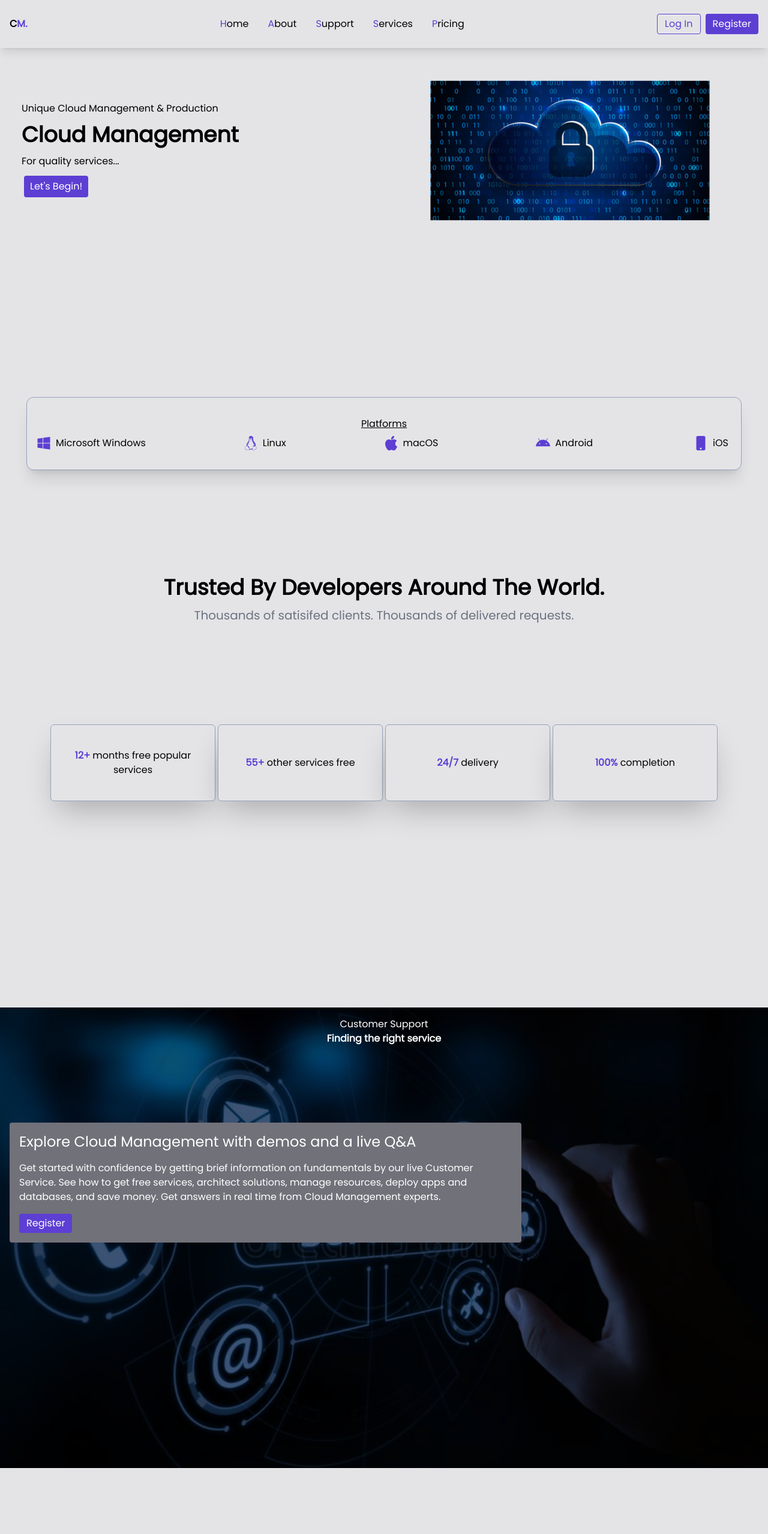
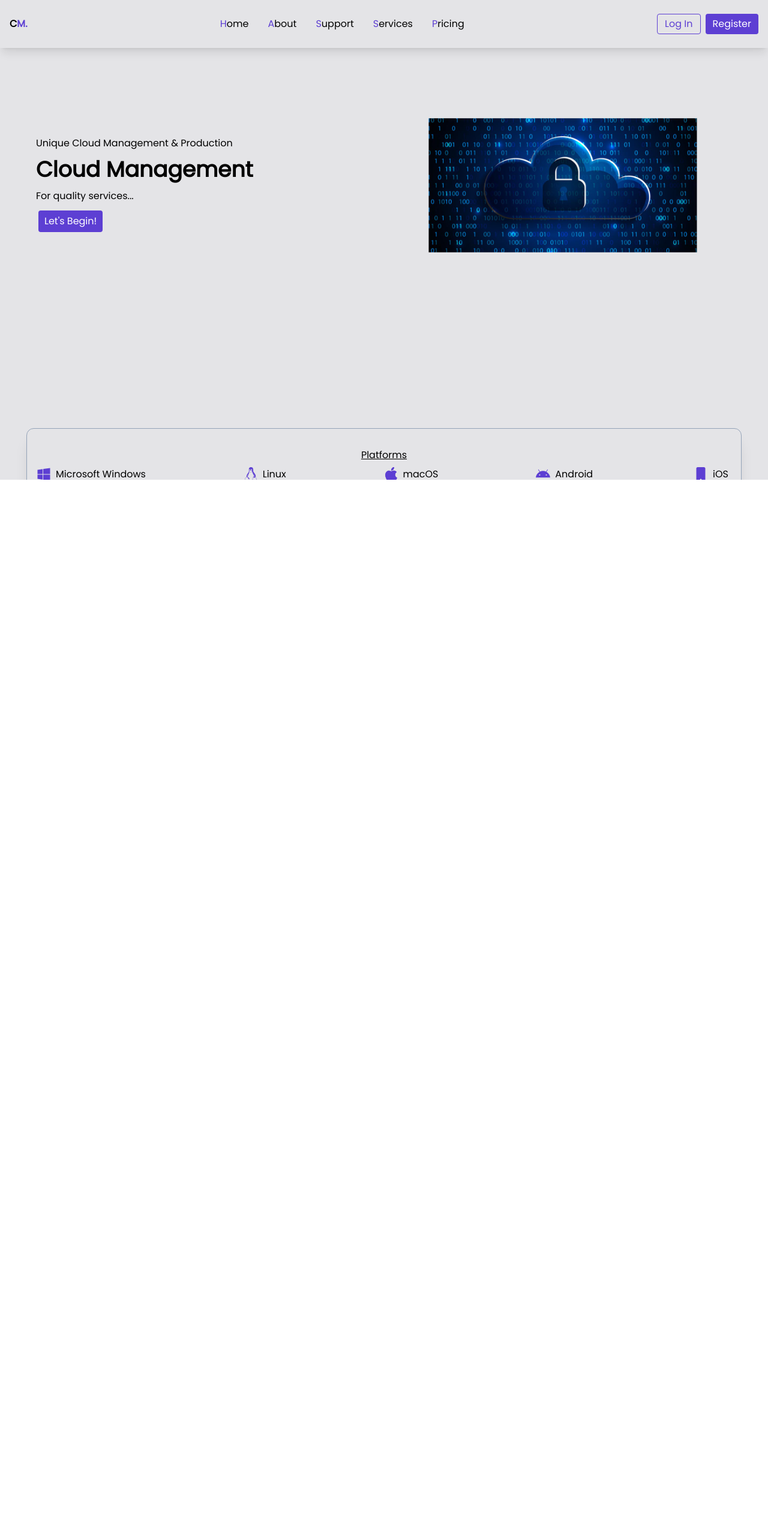
Before and after one commit to ferenczidavid/data_services, a React (Vite) app: page / in a window 1280 px wide. Shown: the top 2558 px of the page at 60% size. After the commit the page ends 800 px from the top, so only its background shows below. Built offline with nearby package versions, Linux system fonts and the light colour scheme.

Commit message:
content overflow fix

```diff
--- a/src/App.jsx
+++ b/src/App.jsx
@@ -1,4 +1,4 @@
-import './App.css'
+
 import Layout from './components/ui/Layout'
 import Home from './features/Home'
 import About from './features/About'
--- a/src/components/nav/Footer.jsx
+++ b/src/components/nav/Footer.jsx
@@ -66,7 +66,7 @@ const footerLinks = [
 
 const Footer = () => {
   return (
-    <div className='h-[7rem] w-full bg-zinc-300 flex justify-center items-center'>
+    <div className='h-[7rem] w-full bg-zinc-300 flex justify-center items-center flex-wrap p-5'>
       {/* Container */}
       <div>
         {
--- a/src/components/nav/Navbar.jsx
+++ b/src/components/nav/Navbar.jsx
@@ -53,6 +53,8 @@ const Navbar = () => {
                             to={link}
                             smooth
                             duration={500}
+                            containerId='content'
+                            offset={-100}
                         >
                             {link}
                         </Link>
--- a/src/components/ui/Layout.jsx
+++ b/src/components/ui/Layout.jsx
@@ -3,13 +3,12 @@ import Footer from '../nav/Footer'
 
 const Layout = ({children}) => {
   return (
-    <div className='w-screen h-screen relative'>
+    <div className='w-screen h-screen relative flex flex-col'>
       <Navbar/>
-      <div className="w-full h-full">
+      <div id="content" className="flex flex-col flex-1 gap-[10rem] w-full pt-[10rem] bg-zinc-200 overflow-y-scroll">
         {children}
         <Footer/>
       </div>
-
     </div>
   )
 }
--- a/src/features/About.jsx
+++ b/src/features/About.jsx
@@ -4,16 +4,16 @@ import Card from '../components/common/Card'
 
 const About = () => {
   return (
-    <div name='about' className='w-full h-full pt-[10rem] bg-zinc-200'>
+    <div name='about' className='w-full h-full snap-center'>
         {/* Container */}
-        <div className='max-w-[1240px] mx-auto'>
+        <div className='w-full max-w-[1240px] mx-auto'>
             {/* Text box */}
             <div className='text-center'>
                 <h1 className='capitalize text-4xl font-bold'>trusted by developers around the world.</h1>
                 <p className='text-xl text-gray-500 mt-3 '>Thousands of satisifed clients. Thousands of delivered requests.</p>
             </div>
             {/* Cards */}
-            <div className='grid grid-cols-2 md:grid-cols-4 gap-1 px-16 mt-28 md:mt-32'>
+            <div className='w-full grid grid-cols-2 md:grid-cols-4 gap-1 px-16 mt-28 md:mt-32'>
                 {/* Card 1 */}
                 <Card >
                     <p ><span className='text-[#5D3FD3] font-bold'>12+</span> months free popular services</p>
--- a/src/features/Home.jsx
+++ b/src/features/Home.jsx
@@ -29,10 +29,10 @@ const services = [
 const Home = () => {
 
   return (
-    <div name='home' className='w-full h-full pt-[5rem] bg-zinc-200 flex flex-col justify-between'>
+    <div name='home' className='w-full h-full flex flex-col justify-between snap-center'>
 
       {/* Grid view container */}
-      <div className='grid md:grid-cols-2 max-w-[1240px] m-auto md:gap-y-64'>
+      <div className='w-full grid md:grid-cols-2 max-w-[1240px] m-auto md:gap-y-64 px-6'>
 
         {/* Col 1-1 */}
         <div className='flex flex-col justify-center md:items-start w-full px-4 py-8'>
@@ -45,12 +45,12 @@ const Home = () => {
         </div>
 
         {/* Col 2-1 */}
-        <div>
-          <img src={homeImage} alt="home_image" className='scale-75'/>
-        </div>
+
+        <img src={homeImage} alt="home_image" className='scale-75'/>
+
 
         {/* Col bottom Services container */}
-        <div className='mx-6 -translate bottom-2 flex flex-col py-8 bg-zinc-200 border border-slate-400 rounded-xl text-center shadow-xl items-center md:col-span-2'>
+        <div className='w-full -translate bottom-2 flex flex-col py-8 bg-zinc-200 border border-slate-400 rounded-xl text-center shadow-xl items-center md:col-span-2'>
           <p className='underline cursor-default'>Platforms</p>
           <ul className='w-full whitespace-nowrap flex justify-center md:justify-between pt-2 flex-wrap gap-2'>
             {services.map((item, i) => (<li key={`service_item_${i}`} className='basis-[100px] justify-center gap-2 inline-flex  cursor-default'>{item.icon}{item.label}</li>))}
--- a/src/features/Pricing.jsx
+++ b/src/features/Pricing.jsx
@@ -19,7 +19,7 @@ const pricingCards = [
 
 const Pricing = () => {
   return (
-    <div name='pricing' className='w-full h-full pt-[10rem] bg-zinc-200'>
+    <div name='pricing' className='w-full h-full'>
         {/* Container */}
         <div className='max-w-[1240px] mx-auto grid grid-cols-1 gap-y-28'>
             {/* Text */}
--- a/src/features/Services.jsx
+++ b/src/features/Services.jsx
@@ -55,17 +55,19 @@ const services = [
 
 const Services = () => {
   return (
-    <div name='services' className='w-full h-full md:pt-[10rem] bg-zinc-200'>
+    <div name='services' className='w-full h-fit'>
         {/* Container */}
-        <div className='max-w-[1540px] mx-4 grid grid-cols-2'>
+        <div className='max-w-[1540px] h-full mx-4 grid grid-cols-2'>
             {/* Text */}
             <div>
                 <h1 className='font-bold text-2xl'>After your credit, keep getting free services</h1>
                 <p className='py-4'>Move to pay as you go for free monthly amounts of popular services for 12 months and 55+ other services always.</p>
                 <Button type='secondary'>See all free services</Button>
             </div>
+
             {/* Grid */}
-            <div className='grid grid-cols-1 md:grid-cols-3 lg:grid-cols-4 gap-4'>
+            {/* <div className='grid grid-cols-1 md:grid-cols-2 lg:grid-cols-3 xl:grid-cols-4 gap-4'> */}
+            <div className='w-full h-full flex flex-wrap gap-4 justify-center'>
                 {
                     services.map(({id,time,icon,service,desc}) => (
                         <div
--- a/src/features/Support.jsx
+++ b/src/features/Support.jsx
@@ -4,25 +4,23 @@ import Button from '../components/common/Button'
 
 const Support = () => {
   return (
-    <div name='support' className='w-full h-full pt-[5rem]  bg-zinc-200'>
+    <div name='support' className='w-full h-full relative text-white border border-red-500 snap-center'>
       {/* Image "header" */}
-      <div className='w-full h-[44rem] md:h-[48rem] bg-gray-900/90 absolute'>
+      <div className='w-full h-full bg-gray-900/90'>
         <img src={bgImage} alt="" className='w-full h-full object-cover mix-blend-overlay'/>
       </div>
-      {/* Container */}
-      {/* Relative so the text will be over the image */}
-      <div className=' mx-auto text-white relative cursor-default'>
+
       {/* Texts */}
-        <div className='text-center py-4'>
+      {/* <div className="w-full h-full relative"></div> */}
+      <div className='text-center py-4 absolute top-0 left-1/2 -translate-x-1/2'>
           <h2>Customer Support</h2>
           <h1 className='font-bold'>Finding the right service</h1>
       </div>
-        <div className='rounded bg-zinc-500 p-4 w-2/3 my-28 ml-4'>
+
+      <div className='rounded bg-zinc-500 p-4 w-2/3 top-1/3 left-[2rem] absolute'>
           <h1 className='text-2xl'>Explore Cloud Management with demos and a live Q&A</h1>
           <p className='py-4'>Get started with confidence by getting brief information on fundamentals by our live Customer Service. See how to get free services, architect solutions, manage resources, deploy apps and databases, and save money. Get answers in real time from Cloud Management experts.</p>
           <Button>Register</Button>
-        </div>
-        {/* Support cards */}
       </div>
     </div>
   )
```
Also changed, not shown: src/App.css (deleted). Lines whose indentation alone changed are shown as unchanged.
